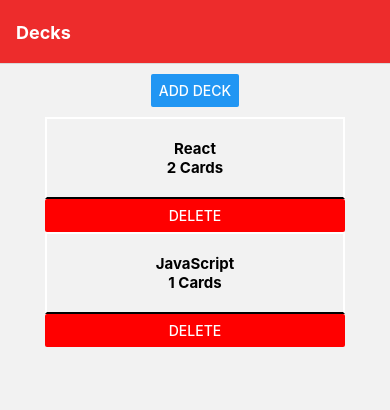
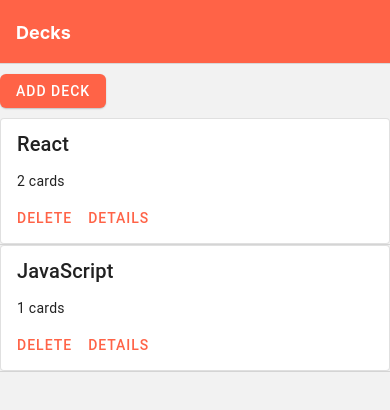
Before and after one commit to bozicschucky/mobileFlashCardsUdacity, a React Native app: screen /Decks in a window 390 px wide. Shown: the top 410 px of the page. Built offline with nearby package versions, Linux system fonts and the light colour scheme.

Commit message:
Ft add app styles (#4)
* add all the screens to the main component

* add styles to the app

Co-authored-by: chucky

```diff
--- a/App.js
+++ b/App.js
@@ -7,67 +7,27 @@
  */
 
 import React from 'react';
-import {StyleSheet} from 'react-native';
-import {NavigationContainer} from '@react-navigation/native';
-import {createNativeStackNavigator} from '@react-navigation/native-stack';
+import {DefaultTheme, Provider as PaperProvider} from 'react-native-paper';
 import {Provider} from 'react-redux';
 import {store} from './src/store';
-import HomeScreen from './src/screens/HomeScreen';
-import DeckDetails from './src/screens/DeckDetails';
-import NewCard from './src/screens/NewCard';
-import NewDeck from './src/screens/NewDeck';
-import Quiz from './src/screens/Quiz';
+import MainComponent from './src/screens/Index';
 
-const Stack = createNativeStackNavigator();
-
-const ScreenHeaderStyles = {
-  headerStyle: {
-    backgroundColor: '#ed2c2c',
-  },
-  headerTintColor: '#fff',
-  headerTitleStyle: {
-    fontWeight: 'bold',
+const theme = {
+  ...DefaultTheme,
+  colors: {
+    ...DefaultTheme.colors,
+    primary: 'tomato',
+    accent: 'yellow',
   },
 };
-
 const App = () => {
   return (
     <Provider store={store}>
-      <NavigationContainer>
-        <Stack.Navigator
-          initialRouteName="Decks"
-          screenOptions={ScreenHeaderStyles}>
-          <Stack.Screen
-            name="Decks"
-            component={HomeScreen}
-            options={{title: 'Decks'}}
-          />
-          <Stack.Screen
-            name="DeckDetails"
-            component={DeckDetails}
-            options={{title: 'Deck Details'}}
-          />
-          <Stack.Screen
-            name="NewCard"
-            component={NewCard}
-            options={{title: 'Add Card'}}
-          />
-          <Stack.Screen
-            name="NewDeck"
-            component={NewDeck}
-            options={{title: 'Add New Deck'}}
-          />
-          <Stack.Screen
-            name="StartQuiz"
-            component={Quiz}
-            options={{title: 'Quiz'}}
-          />
-        </Stack.Navigator>
-      </NavigationContainer>
+      <PaperProvider theme={theme}>
+        <MainComponent />
+      </PaperProvider>
     </Provider>
   );
 };
 
-const styles = StyleSheet.create({});
-
 export default App;
--- a/babel.config.js
+++ b/babel.config.js
@@ -1,3 +1,8 @@
 module.exports = {
   presets: ['module:metro-react-native-babel-preset'],
+  env: {
+    production: {
+      plugins: ['react-native-paper/babel'],
+    },
+  },
 };
--- a/package.json
+++ b/package.json
@@ -15,8 +15,10 @@
     "@reduxjs/toolkit": "^1.6.2",
     "react": "17.0.2",
     "react-native": "0.66.1",
+    "react-native-paper": "^4.9.2",
     "react-native-safe-area-context": "^3.3.2",
     "react-native-screens": "^3.8.0",
+    "react-native-vector-icons": "^8.1.0",
     "react-redux": "^7.2.5"
   },
   "devDependencies": {
--- a/src/components/Deck.js
+++ b/src/components/Deck.js
@@ -1,6 +1,7 @@
 import React from 'react';
 import {useDispatch} from 'react-redux';
-import {View, Text, StyleSheet, TouchableHighlight, Button} from 'react-native';
+import {View, StyleSheet} from 'react-native';
+import {Button, Card, Paragraph, Divider} from 'react-native-paper';
 
 export default function Deck(props) {
   const dispatch = useDispatch();
@@ -16,16 +17,22 @@ export default function Deck(props) {
   };
   return (
     <View>
-      <TouchableHighlight
-        onPress={() => {
-          props.handleDeckNavigation(props.name);
-        }}>
-        <View style={styles.container}>
-          <Text style={styles.text}>{name}</Text>
-          <Text style={styles.text}>{cardNumber} Cards</Text>
-        </View>
-      </TouchableHighlight>
-      <Button title="Delete" onPress={deleteDeck} color="red" />
+      <Card mode="outlined">
+        <Card.Title title={name} />
+        <Card.Content>
+          <Paragraph>{cardNumber} cards</Paragraph>
+        </Card.Content>
+        <Card.Actions>
+          <Button onPress={deleteDeck}>Delete</Button>
+          <Button
+            onPress={() => {
+              props.handleDeckNavigation(props.name);
+            }}>
+            Details
+          </Button>
+        </Card.Actions>
+      </Card>
+      <Divider />
     </View>
   );
 }
--- a/src/screens/DeckDetails.js
+++ b/src/screens/DeckDetails.js
@@ -1,6 +1,7 @@
 import React from 'react';
-import {useDispatch, useSelector} from 'react-redux';
-import {View, Text, Button, StyleSheet} from 'react-native';
+import {useSelector} from 'react-redux';
+import {View, StyleSheet} from 'react-native';
+import {Button, Card, Paragraph} from 'react-native-paper';
 
 export default function DeckList(props) {
   const params = props.route.params;
@@ -9,26 +10,31 @@ export default function DeckList(props) {
   const numberOfCards = cardDeck.questions.length;
   return (
     <View style={{flex: 1}}>
-      <View style={styles.container}>
-        <Text>{title}</Text>
-        <Text>{numberOfCards} Cards</Text>
-      </View>
+      <Card mode="elevated">
+        <Card.Title title={title} />
+        <Card.Content>
+          <Paragraph>{numberOfCards} cards</Paragraph>
+        </Card.Content>
+      </Card>
       <View style={styles.buttonContainer}>
         <View style={styles.buttonSpacing}>
           <Button
-            title="Add Card"
+            icon="plus"
             onPress={() => {
               props.navigation.navigate('NewCard', {title});
-            }}
-          />
+            }}>
+            New Card
+          </Button>
         </View>
         <View style={styles.buttonSpacing}>
           <Button
+            icon="plus"
             title="Start Quiz"
             onPress={() => {
               props.navigation.navigate('StartQuiz', {title});
-            }}
-          />
+            }}>
+            Start Quiz
+          </Button>
         </View>
       </View>
     </View>
@@ -37,11 +43,8 @@ export default function DeckList(props) {
 
 const styles = StyleSheet.create({
   container: {
-    // flex: 0.5,
-    backgroundColor: '#fff',
     alignItems: 'center',
     justifyContent: 'center',
-    padding: 10,
   },
   buttonContainer: {
     paddingTop: 10,
--- a/src/screens/HomeScreen.js
+++ b/src/screens/HomeScreen.js
@@ -1,6 +1,7 @@
 import React from 'react';
 import {useSelector} from 'react-redux';
-import {View, StyleSheet, Button, FlatList} from 'react-native';
+import {View, StyleSheet, FlatList} from 'react-native';
+import {Button} from 'react-native-paper';
 import Deck from '../components/Deck';
 
 export default function HomeScreen({navigation}) {
@@ -28,25 +29,39 @@ export default function HomeScreen({navigation}) {
     />
   );
   return (
-    <View>
-      <View style={styles.decksContainer}>
+    <View style={styles.container}>
+      <View style={styles.container}>
         <View style={styles.button}>
-          <Button title="Add Deck" onPress={handleAddNewDeck} />
+          <Button
+            onPress={handleAddNewDeck}
+            raised
+            theme={{roundness: 6}}
+            mode="contained"
+            dark>
+            Add Deck
+          </Button>
         </View>
-        <FlatList data={formattedDecksData} renderItem={renderDeck} />
+        <FlatList
+          data={formattedDecksData}
+          keyExtractor={item => item.id}
+          renderItem={renderDeck}
+        />
       </View>
     </View>
   );
 }
 
 const styles = StyleSheet.create({
-  statusBarContainer: {
-    backgroundColor: 'purple',
-    height: 50,
+  container: {
+    flex: 1,
   },
   button: {
     marginTop: 10,
     marginBottom: 10,
+    width: '30%',
+    alignItems: 'flex-start',
+    alignContent: 'flex-start',
+    justifyContent: 'flex-start',
   },
 
   statusTitle: {
@@ -55,17 +70,4 @@ const styles = StyleSheet.create({
     fontWeight: 'bold',
     textAlign: 'center',
   },
-  buttonsContainer: {
-    flexDirection: 'row',
-    justifyContent: 'flex-start',
-    alignItems: 'center',
-    marginTop: 20,
-    marginRight: 40,
-    paddingRight: 40,
-  },
-  decksContainer: {
-    flexDirection: 'column',
-    justifyContent: 'center',
-    alignItems: 'center',
-  },
 });
--- /dev/null
+++ b/src/screens/Index.js
@@ -0,0 +1,56 @@
+import React from 'react';
+import {NavigationContainer} from '@react-navigation/native';
+import {createNativeStackNavigator} from '@react-navigation/native-stack';
+import HomeScreen from './HomeScreen';
+import DeckDetails from './DeckDetails';
+import NewCard from './NewCard';
+import NewDeck from './NewDeck';
+import Quiz from './Quiz';
+
+const Stack = createNativeStackNavigator();
+
+const ScreenHeaderStyles = {
+  headerStyle: {
+    backgroundColor: 'tomato',
+  },
+  headerTintColor: '#fff',
+  headerTitleStyle: {
+    fontWeight: 'bold',
+  },
+};
+
+export default function MainComponent() {
+  return (
+    <NavigationContainer>
+      <Stack.Navigator
+        initialRouteName="Decks"
+        screenOptions={ScreenHeaderStyles}>
+        <Stack.Screen
+          name="Decks"
+          component={HomeScreen}
+          options={{title: 'Decks'}}
+        />
+        <Stack.Screen
+          name="DeckDetails"
+          component={DeckDetails}
+          options={{title: 'Deck Details'}}
+        />
+        <Stack.Screen
+          name="NewCard"
+          component={NewCard}
+          options={{title: 'Add Card'}}
+        />
+        <Stack.Screen
+          name="NewDeck"
+          component={NewDeck}
+          options={{title: 'Add New Deck'}}
+        />
+        <Stack.Screen
+          name="StartQuiz"
+          component={Quiz}
+          options={{title: 'Quiz'}}
+        />
+      </Stack.Navigator>
+    </NavigationContainer>
+  );
+}
--- a/src/screens/NewCard.js
+++ b/src/screens/NewCard.js
@@ -1,6 +1,7 @@
 import React, {useState} from 'react';
 import {useDispatch} from 'react-redux';
-import {View, TextInput, Button, StyleSheet} from 'react-native';
+import {View, StyleSheet} from 'react-native';
+import {TextInput, Button} from 'react-native-paper';
 export default function NewCard(props) {
   const title = props.route.params.title;
   const navigation = props.navigation;
@@ -21,20 +22,28 @@ export default function NewCard(props) {
   };
 
   return (
-    <View style={styles.container}>
+    <View>
       <View>
         <TextInput
+          mode="flat"
           placeholder="Enter Question"
           onChangeText={handleQuestionInput}
-          placeholderTextColor="black"
         />
         <TextInput
+          mode="flat"
           placeholder="Enter Answer"
           onChangeText={handleAnswerInput}
-          placeholderTextColor="black"
         />
-        <View>
-          <Button title="Submit" onPress={handleNewCardSubmission} />
+        <View style={styles.buttonContainer}>
+          <Button
+            raised
+            dark
+            theme={{roundness: 6}}
+            mode="contained"
+            onPress={handleNewCardSubmission}
+            style={styles.button}>
+            Submit
+          </Button>
         </View>
       </View>
     </View>
@@ -46,4 +55,12 @@ const styles = StyleSheet.create({
     justifyContent: 'center',
     alignItems: 'center',
   },
+  button: {
+    marginTop: 10,
+    width: '30%',
+  },
+  buttonContainer: {
+    justifyContent: 'center',
+    alignItems: 'center',
+  },
 });
--- a/src/screens/NewDeck.js
+++ b/src/screens/NewDeck.js
@@ -1,6 +1,7 @@
 import React, {useState} from 'react';
 import {useDispatch} from 'react-redux';
-import {View, Text, TextInput, Button, StyleSheet} from 'react-native';
+import {View, StyleSheet} from 'react-native';
+import {TextInput, Text, Button} from 'react-native-paper';
 
 export default function NewDeck({navigation}) {
   const dispatch = useDispatch();
@@ -16,18 +17,28 @@ export default function NewDeck({navigation}) {
   };
   return (
     <View>
-      <View style={style.container}>
+      <View>
+        <View style={style.textContainer}>
           <Text style={style.title}>What is the title of the New Deck</Text>
           <TextInput
+            mode="flat"
             placeholder="Deck Name"
-          placeholderTextColor="black"
             onChangeText={handleDeckName}
+            style={style.input}
           />
+        </View>
+        <View style={style.buttonContainer}>
           <Button
-          style={style.button}
             title="Submit"
+            theme={{roundness: 6}}
+            raised
+            dark
             onPress={handleNewDeckSubmit}
-        />
+            mode="contained"
+            style={style.button}>
+            Submit
+          </Button>
+        </View>
       </View>
     </View>
   );
@@ -40,15 +51,27 @@ const style = StyleSheet.create({
     width: '100%',
   },
   title: {
-    color: '#000',
     fontSize: 20,
-    fontWeight: 'bold',
+    fontWeight: 'normal',
+    justifyContent: 'center',
+  },
+  textContainer: {
+    width: '100%',
+    alignItems: 'center',
+    justifyContent: 'center',
+    marginBottom: 5,
+  },
+  input: {
+    width: '70%',
+    marginTop: 20,
   },
   button: {
-    backgroundColor: '#000',
-    color: '#fff',
-    padding: 10,
-    margin: 10,
-    borderRadius: 5,
+    width: '70%',
+    height: 50,
+  },
+  buttonContainer: {
+    paddingTop: 5,
+    flexDirection: 'row',
+    justifyContent: 'center',
   },
 });
--- a/src/screens/Quiz.js
+++ b/src/screens/Quiz.js
@@ -1,6 +1,7 @@
 import React, {useState} from 'react';
 import {useSelector} from 'react-redux';
-import {View, Text, Button, StyleSheet} from 'react-native';
+import {View, StyleSheet} from 'react-native';
+import {Button, Text, Card, Paragraph, Divider} from 'react-native-paper';
 import {computePercentage} from '../utils/helpers';
 
 export default function Quiz(props) {
@@ -41,48 +42,76 @@ export default function Quiz(props) {
     }
   };
   return (
+    <View>
       <View style={gameStyles.container}>
         <View>
-        <Text>
+          <Card mode="outlined" style={gameStyles.card}>
+            <Card.Title subtitle="Select a Question and Answer" />
+            <Card.Content>
+              <Paragraph>
+                {' '}
                 {questionIndex}/{totalQuestions} Questions
-        </Text>
-        <Text>{correctAnswers} Correct Answers</Text>
+              </Paragraph>
+              {/* <Paragraph>{correctAnswers} Correct Answers</Paragraph> */}
+              <Paragraph>
                 <Text>{Answer}</Text>
+              </Paragraph>
+              <Paragraph></Paragraph>
+              <Paragraph style={{paddingTop: 20}}>
                 {showFinalMessage ? (
                   <View>
-            <Text>QUIZ COMPLETED !! </Text>
-            <Text>
-              Correct Quiz: {computePercentage(correctAnswers, totalQuestions)}%
-            </Text>
+                    <Paragraph>QUIZ COMPLETED !! </Paragraph>
+                    <Paragraph>
+                      Correct Score:{' '}
+                      {computePercentage(correctAnswers, totalQuestions)}%
+                    </Paragraph>
                   </View>
                 ) : (
-          <Text></Text>
+                  <Paragraph></Paragraph>
                 )}
-
-        {/* <View style={gameStyles.container}> */}
+              </Paragraph>
+            </Card.Content>
+          </Card>
+          <Divider />
+        </View>
+      </View>
+      <View style={gameStyles.btnContainer}>
         {showQuestion ? (
           <Button
+            dark
             title="Question"
+            mode="contained"
             onPress={() => handleShowAnswer('question')}
-          />
+            style={gameStyles.btn}>
+            Question
+          </Button>
         ) : (
-          <Button title="Answer" onPress={() => handleShowAnswer('answer')} />
+          <Button
+            mode="contained"
+            title="Answer"
+            dark
+            onPress={() => handleShowAnswer('answer')}
+            style={gameStyles.btn}>
+            Answer
+          </Button>
         )}
-        {/* </View> */}
-      </View>
-      <View>
         <Button
-          title="Correct"
+          mode="contained"
+          dark
           onPress={() => {
             handleCorrectClick('correct');
           }}
-        />
+          style={gameStyles.btn}>
+          Correct
+        </Button>
         <Button
-          title="Incorrect"
+          mode="contained"
+          dark
           onPress={() => {
             handleCorrectClick('Incorrect');
-          }}
-        />
+          }}>
+          Incorrect
+        </Button>
       </View>
     </View>
   );
@@ -90,7 +119,20 @@ export default function Quiz(props) {
 
 const gameStyles = StyleSheet.create({
   container: {
+    width: '100%',
+    justifyContent: 'center',
+  },
+  btn: {
+    marginBottom: 10,
+  },
+  btnContainer: {
+    marginTop: 10,
+    flexDirection: 'column',
     alignItems: 'center',
     justifyContent: 'center',
   },
+  card: {
+    justifyContent: 'center',
+    alignItems: 'center',
+  },
 });
```
Also changed, not shown: 22 other files (tests, documents, lock files or other folders). Lines whose indentation alone changed are shown as unchanged.
